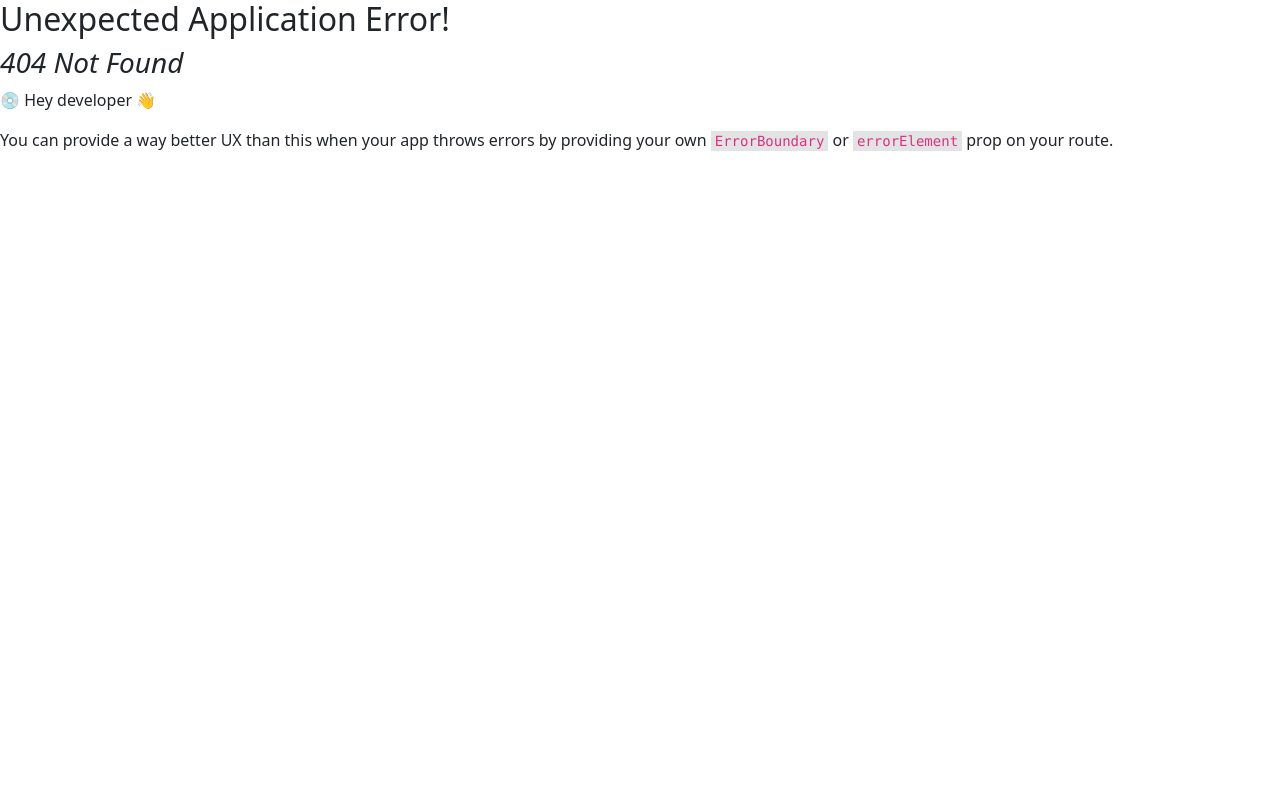
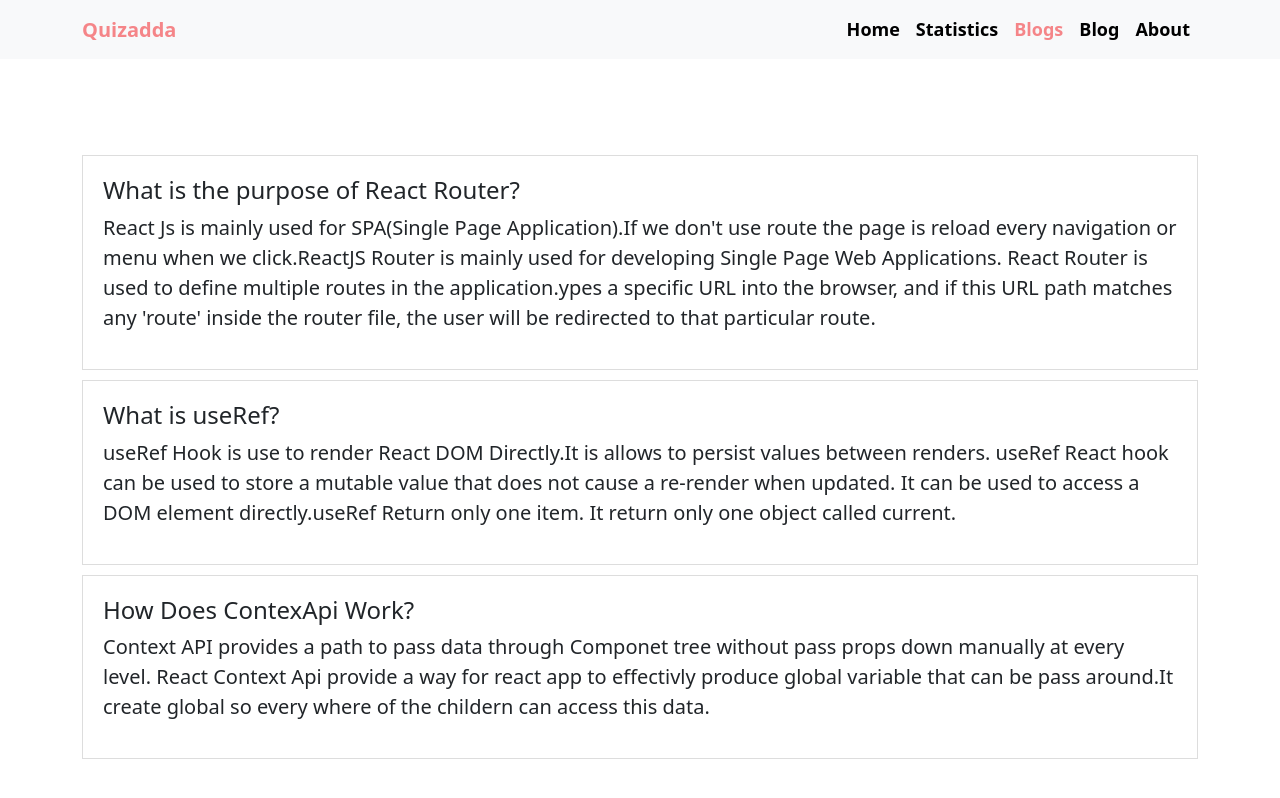
Before and after one commit to bashar4980/Quiz-website, a React (Create React App) app: page /blogs in a window 1280 px wide. Before the commit this address had no page. Built offline with nearby package versions, Linux system fonts and the light colour scheme.

Commit message:
Blog section is done

```diff
--- a/src/App.js
+++ b/src/App.js
@@ -1,6 +1,7 @@
 
 import { createBrowserRouter, RouterProvider } from 'react-router-dom';
 import './App.css';
+import Blog from './Components/Blog/Blog';
 import Home from './Components/Home/Home';
 import Quizdetails from './Components/QuizDetails/Quizdetails';
 import Statistics from './Components/Statistics/Statistics';
@@ -27,6 +28,10 @@ const router = createBrowserRouter([
         element:<Statistics></Statistics>
       },
       {
+        path:'/blogs',
+         element:<Blog></Blog>
+      },
+      {
         path:'/quiz/:quizId',
 
 
--- /dev/null
+++ b/src/Components/Blog/Blog.css
@@ -0,0 +1,8 @@
+.question{
+        border: 1px solid #ddd;
+        padding: 20px;
+        margin-bottom: 10px;
+}
+.question p{
+    font-size: 20px;
+}
--- /dev/null
+++ b/src/Components/Blog/Blog.jsx
@@ -0,0 +1,52 @@
+import React from "react";
+import { Container, Row, Col } from "react-bootstrap";
+import './Blog.css'
+
+const Blog = () => {
+  return (
+    <div>
+      <Container className="mt-5 pt-5">
+        <Row>
+          <Col>
+            <div className="question">
+              <h4>What is the purpose of React Router?</h4>
+              <p >
+                React Js is mainly used for SPA(Single Page Application).If we
+                don't use route the page is reload every navigation or menu when
+                we click.ReactJS Router is mainly used for developing Single
+                Page Web Applications. React Router is used to define multiple
+                routes in the application.ypes a specific URL into the browser,
+                and if this URL path matches any 'route' inside the router file,
+                the user will be redirected to that particular route.
+              </p>
+            </div>
+            <div className="question">
+              <h4>What is useRef?</h4>
+              <p>
+                useRef Hook is use to render React DOM Directly.It is allows to
+                persist values between renders. useRef React hook can be used to
+                store a mutable value that does not cause a re-render when
+                updated. It can be used to access a DOM element directly.useRef
+                Return only one item. It return only one object called current.
+              </p>
+            </div>
+            <div className="question">
+              <h4>How Does ContexApi Work?</h4>
+              <p>
+                Context API provides a path to pass data through Componet tree
+                without pass props down manually at every level. React Context
+                Api provide a way for react app to effectivly produce global
+                variable that can be pass around.It create global so every where
+                of the childern can access this data.
+              </p>
+            </div>
+          </Col>
+
+
+        </Row>
+      </Container>
+    </div>
+  );
+};
+
+export default Blog;
--- a/src/Components/Header/Header.jsx
+++ b/src/Components/Header/Header.jsx
@@ -19,6 +19,7 @@ const Header = () => {
 
             <NavLink className="nav-link" to='/'>Home</NavLink>
             <NavLink className="nav-link" to='/statistics'>Statistics</NavLink>
+            <NavLink className="nav-link" to='/blogs'>Blogs</NavLink>
 
             <Nav.Link href="/">Blog</Nav.Link>
             <Nav.Link href="/">About</Nav.Link>
--- a/src/Components/Statistics/Statistics.css
+++ b/src/Components/Statistics/Statistics.css
@@ -0,0 +1,3 @@
+.statistics_data{
+    margin: 100px auto;
+}
--- a/src/Components/Statistics/Statistics.jsx
+++ b/src/Components/Statistics/Statistics.jsx
@@ -1,33 +1,37 @@
-import React from 'react';
-import { useLoaderData } from 'react-router-dom';
+import React from "react";
+import { Col, Container, Row } from "react-bootstrap";
+import { useLoaderData } from "react-router-dom";
+import './Statistics.css'
 import {
   LineChart,
   Line,
   XAxis,
   YAxis,
   CartesianGrid,
-
   Tooltip,
-
 } from "recharts";
 
 const Statistics = () => {
   const quizData = useLoaderData();
-    const {data} = quizData;
+  const { data } = quizData;
 
-    console.log(data)
+  console.log(data);
   return (
-        <div>
 
-            <LineChart width={500} height={400} data={data} >
+      <Container>
+        <Row>
+       <Col>
+       <LineChart width={500} height={400} data={data} className="statistics_data">
           <XAxis dataKey="name" />
           <YAxis />
           <Tooltip />
           <CartesianGrid stroke="#ccc" strokeDasharray="5 5" />
           <Line type="monotone" dataKey="total" stroke="#82ca9d" />
         </LineChart>
+       </Col>
+      </Row>
+      </Container>
 
-        </div>
   );
 };
 
```
Lines whose indentation alone changed are shown as unchanged.
